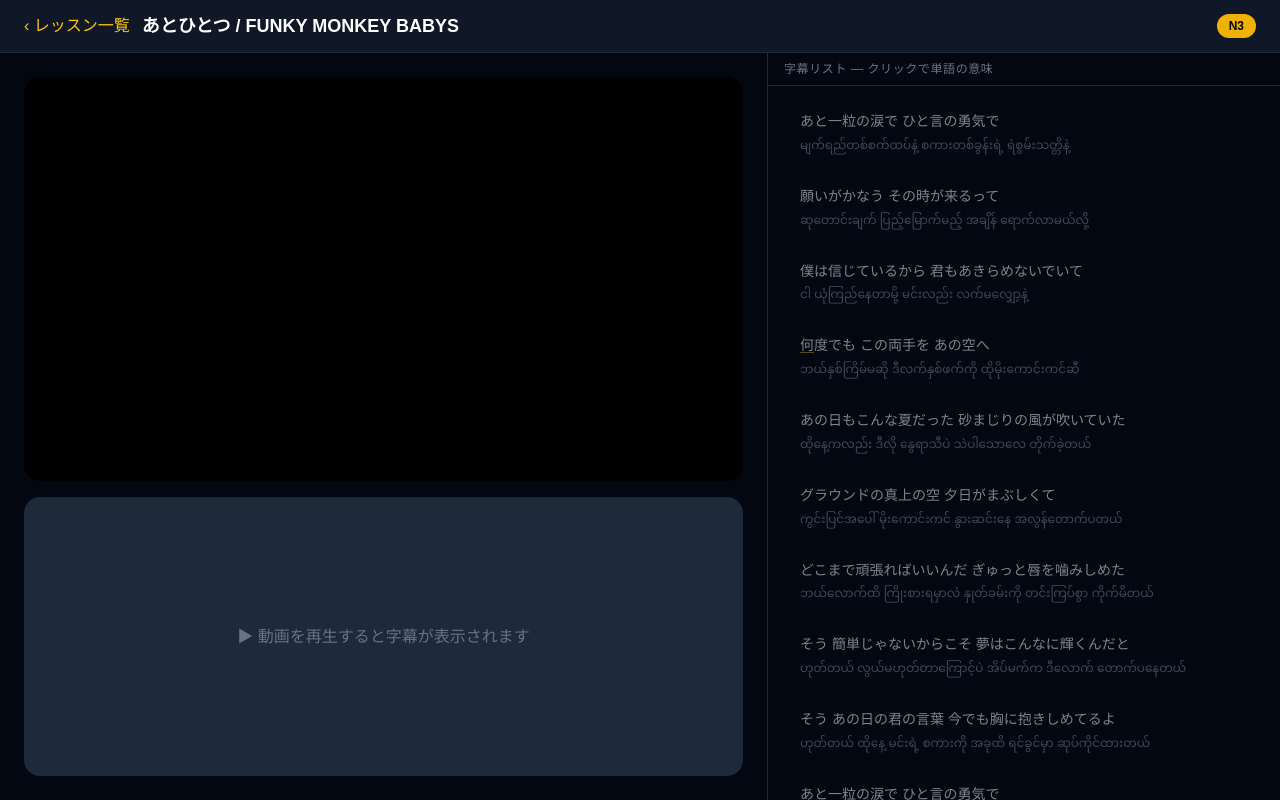
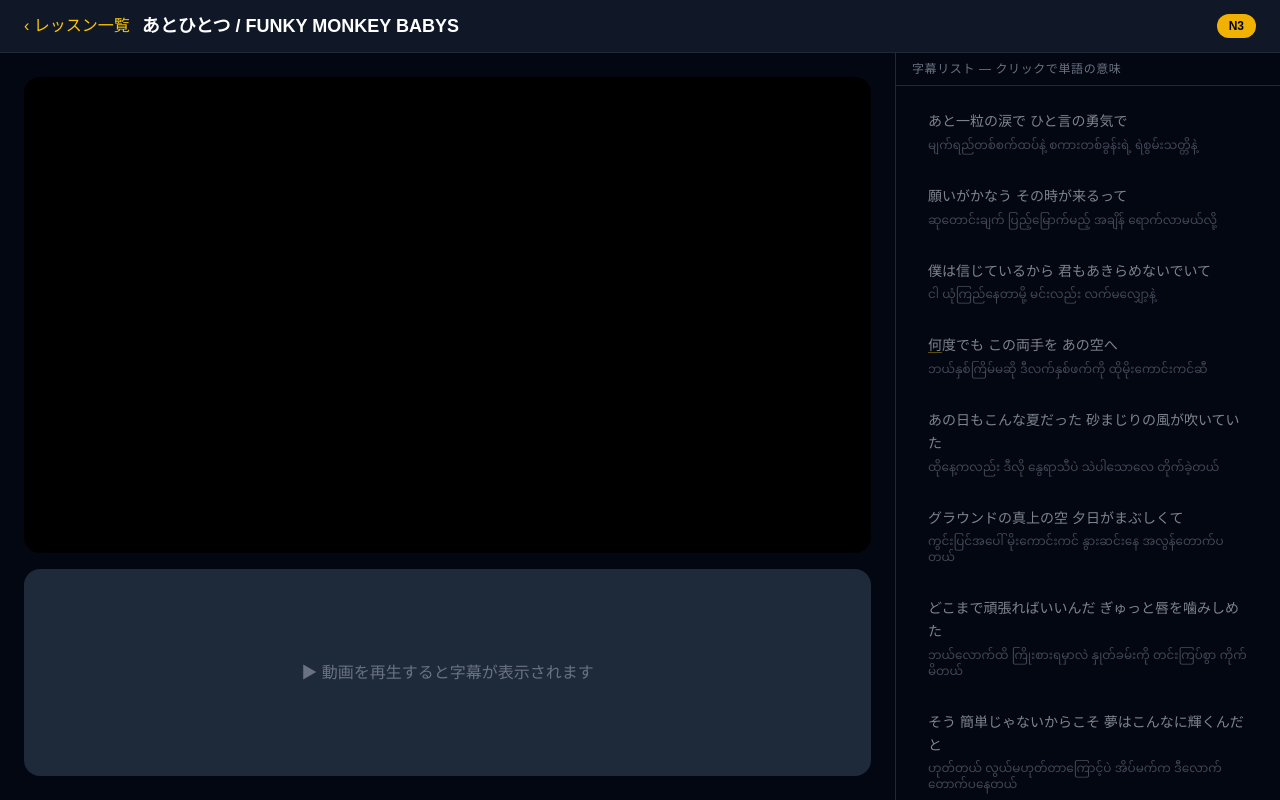
Before and after one commit to satoshomini/myanmar-japanese, a Next.js app: page /lesson/1 in a window 1280 px wide. Built offline with nearby package versions, Linux system fonts and the light colour scheme.

Commit message:
Fix subtitle scroll: use container ref for accurate tracking

```diff
--- a/app/lesson/[id]/page.tsx
+++ b/app/lesson/[id]/page.tsx
@@ -17,6 +17,7 @@ export default function LessonPage() {
   const [currentIndex, setCurrentIndex] = useState<number>(-1);
   const [popup, setPopup] = useState<{ word: string; meaning: string } | null>(null);
   const subtitleRefs = useRef<(HTMLDivElement | null)[]>([]);
+  const scrollContainerRef = useRef<HTMLDivElement | null>(null);
 
   useEffect(() => {
     if (!lesson) return;
@@ -39,10 +40,17 @@ export default function LessonPage() {
     return () => clearInterval(timer);
   }, [lesson]);
 
+  // スクロールコンテナを使って確実に追従
   useEffect(() => {
-    if (currentIndex >= 0 && subtitleRefs.current[currentIndex]) {
-      subtitleRefs.current[currentIndex]?.scrollIntoView({ behavior: "smooth", block: "start" });
-    }
+    if (currentIndex < 0) return;
+    const el = subtitleRefs.current[currentIndex];
+    const container = scrollContainerRef.current;
+    if (!el || !container) return;
+    const elTop = el.offsetTop;
+    const elHeight = el.offsetHeight;
+    const containerHeight = container.clientHeight;
+    const targetScroll = elTop - containerHeight / 3 + elHeight / 2;
+    container.scrollTo({ top: targetScroll, behavior: "smooth" });
   }, [currentIndex]);
 
   if (!lesson) return (
@@ -62,17 +70,15 @@ export default function LessonPage() {
         <span className="bg-yellow-500 text-black text-xs font-bold px-2 py-0.5 lg:px-3 lg:py-1 rounded-full flex-shrink-0">{lesson.level}</span>
       </div>
 
-      {/* Body: column on mobile, row on desktop */}
+      {/* Body */}
       <div className="flex-1 flex flex-col lg:flex-row overflow-hidden">
 
-        {/* Video + large subtitle (desktop: left, mobile: top) */}
+        {/* Left / Top: Video + large subtitle (desktop) */}
         <div className="flex-shrink-0 lg:flex-1 flex flex-col lg:border-r border-gray-800 p-3 lg:p-6 gap-3 lg:gap-4">
-          {/* YouTube Player — single instance */}
           <div className="rounded-xl lg:rounded-2xl overflow-hidden bg-black aspect-video w-full">
             <div id="yt-player" className="w-full h-full" />
           </div>
-
-          {/* Large subtitle display (desktop only) */}
+          {/* Large current subtitle — desktop only */}
           <div className="hidden lg:flex bg-gray-800 rounded-2xl p-5 text-center flex-1 flex-col justify-center min-h-[100px]">
             {currentIndex >= 0 ? (
               <>
@@ -95,12 +101,13 @@ export default function LessonPage() {
           </div>
         </div>
 
-        {/* Subtitle scroll list (desktop: right, mobile: bottom) */}
-        <div className="flex-1 lg:w-2/5 lg:flex-none overflow-hidden flex flex-col">
+        {/* Right / Bottom: Subtitle scroll list */}
+        <div className="flex-1 lg:w-96 lg:flex-none overflow-hidden flex flex-col">
           <div className="flex-shrink-0 px-4 py-2 border-b border-gray-800 text-xs text-gray-500 tracking-wider hidden lg:block">
             字幕リスト — クリックで単語の意味
           </div>
-          <div className="flex-1 overflow-y-auto px-4 py-3 space-y-2">
+          {/* ← スクロールコンテナに ref を付ける */}
+          <div ref={scrollContainerRef} className="flex-1 overflow-y-auto px-4 py-3 space-y-2">
             {lesson.subtitles.map((cue, i) => {
               const isActive = i === currentIndex;
               const isPast = i < currentIndex;
```
